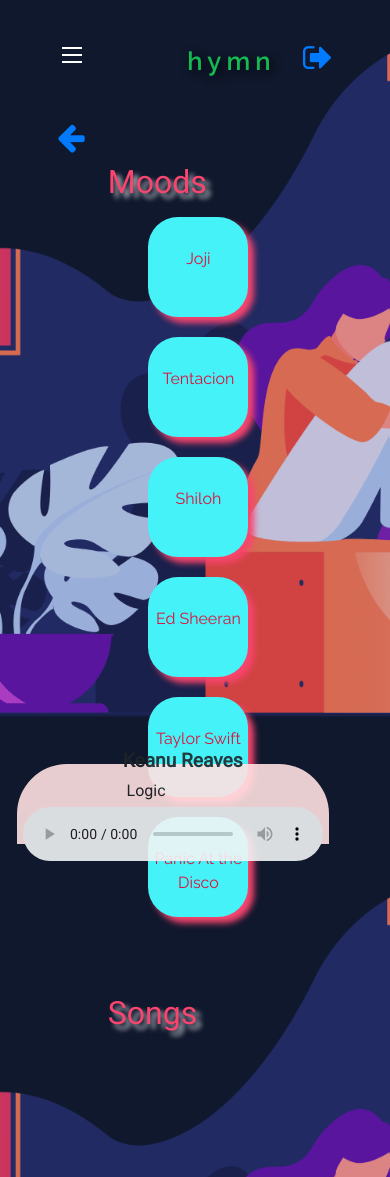
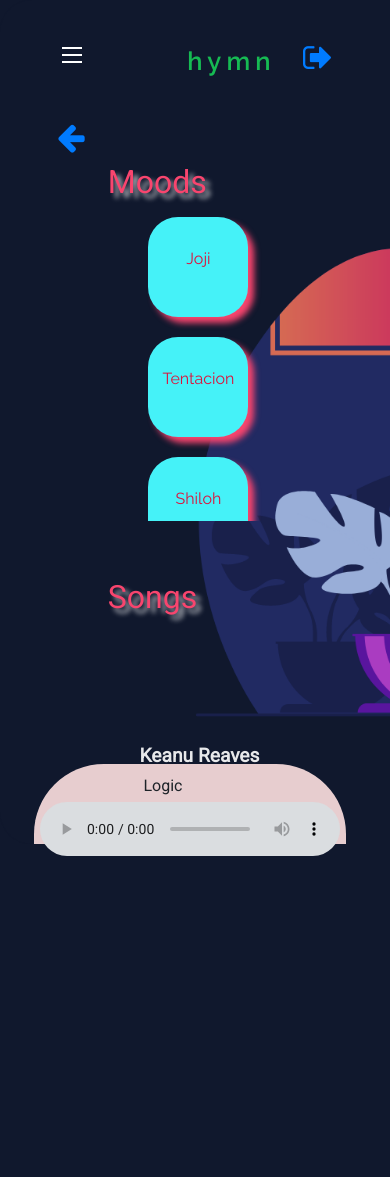
Before and after one commit to lennoxsherwin/Hacksprint_14_Fall-Guys, a PHP site: page /client/artists/artists.php in a window 390 px wide. Shown: the top 1177 px of the page. After the commit the page ends 856 px from the top, so only its background shows below. Run offline with PHP 8.4, Linux system fonts and the light colour scheme; data comes from the database, SQL or seed files in the repository; data that the repository does not hold is empty; some libraries are stand-ins or nearby versions.

Commit message:
Add files via upload

```diff
--- a/client/artists/style.css
+++ b/client/artists/style.css
@@ -1,3 +1,6 @@
+html{
+  background-color: #10182d;
+}
 body{
     border:0;
     margin:0;
@@ -232,6 +235,8 @@
 @media screen and (max-width:500px){
     #main_mood{
         margin-left: 5vh;
+        max-height: 40%;
+        overflow-y: scroll;
     }
     .artist_name{
         padding: 1vw;
@@ -243,11 +248,13 @@
         margin-left: 2vh;
         flex-direction: column;
         border-radius: 50px 50px 0 0;
+        padding-top: 10px;
     }
 
     .song_name{
         text-align: center;
         font-size: 1.2em;float: left;
+        color: white;
     }
     .artist_name{
         font-size: 1em;
@@ -255,20 +262,18 @@
     }
     body{
         width: 100vw;
-        background-position-x: -400px;
     }
     #main_mood div{
         width: 100px;
         height: 100px;
         font-size: 1em;
     }
-    .logo{
-        text-shadow: 3px 3px 10px black;
-
+    table{
+      margin-left: 5vh;
     }
 
 }
-@media screen and (max-width:750){
+@media screen and (max-width:750px){
     .footer{
         margin-left: 4vh;
         flex-direction: column;
```
